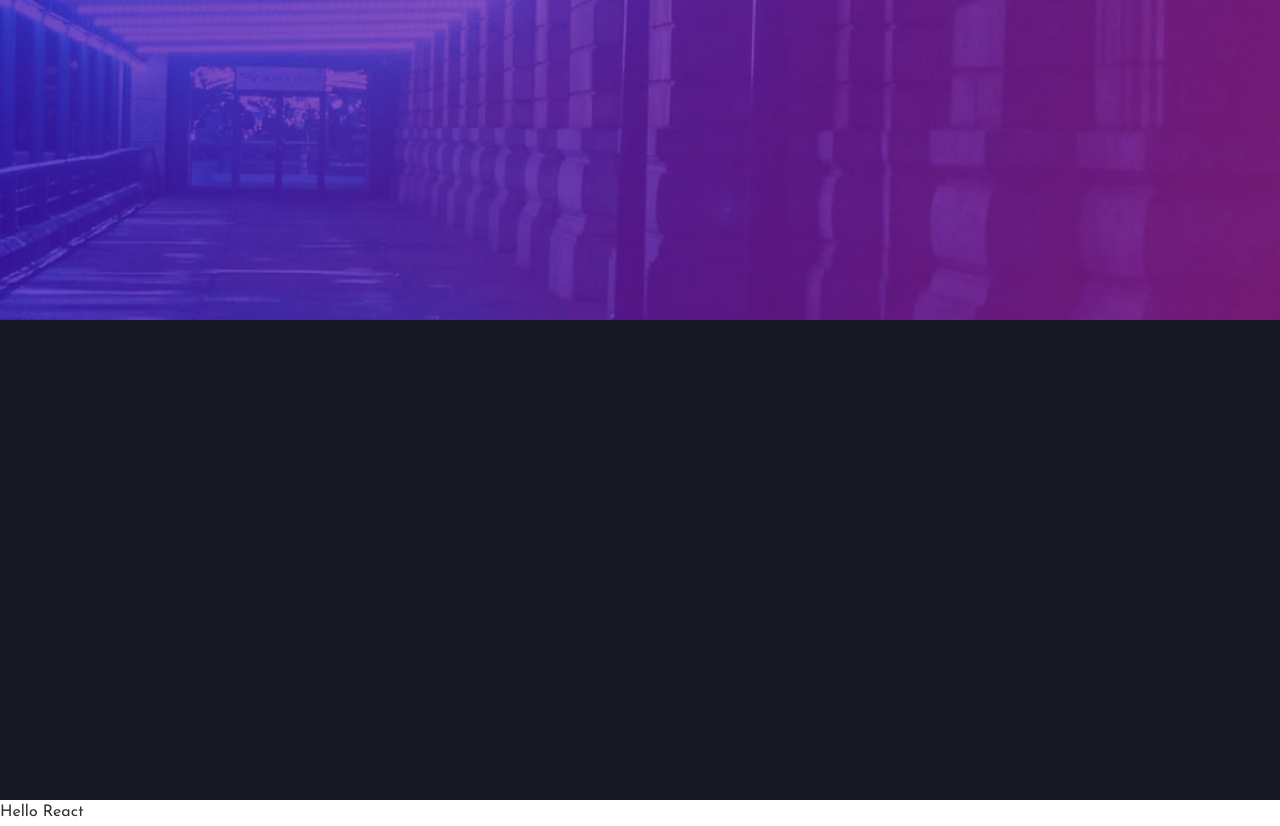
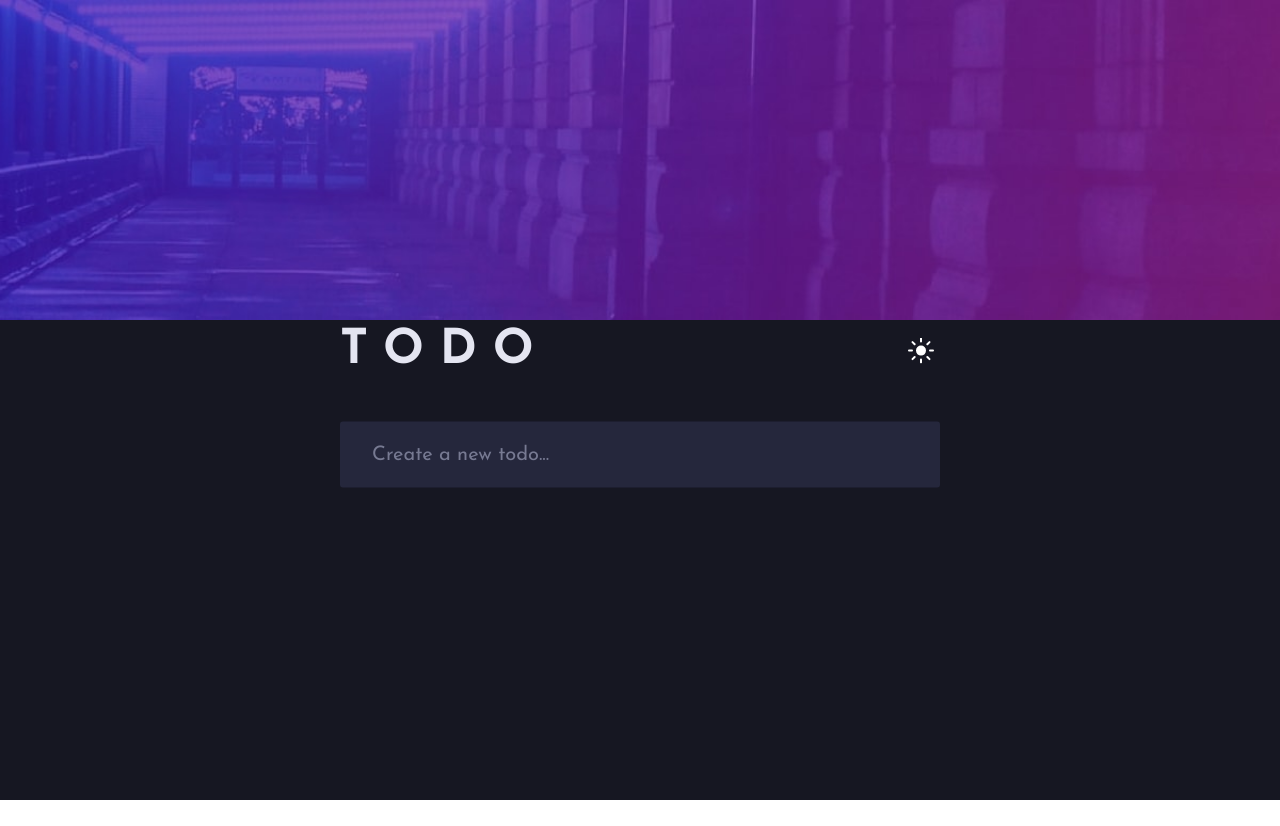
Before and after one commit to nastaj/react-todo, a React (Vite) app: page / in a window 1280 px wide. After the commit the page ends 800 px from the top, so only its background shows below. Built offline with nearby package versions, Linux system fonts and the light colour scheme.

Commit message:
header & form

```diff
--- a/src/App.jsx
+++ b/src/App.jsx
@@ -1,4 +1,4 @@
-import "./assets/scss/app.scss";
+import "./assets/scss/App.scss";
 import ToDo from "./components/ToDo";
 
 function App() {
--- /dev/null
+++ b/src/assets/scss/Form.scss
@@ -0,0 +1,24 @@
+@use "./variables";
+
+.form {
+  width: 100%;
+  background-color: variables.$color-theme-dark-desaturatedblue;
+  border-radius: 0.3rem;
+  padding: 1.6rem 3rem;
+
+  input {
+    width: 100%;
+    border: none;
+    background-color: transparent;
+    font-size: 2rem;
+    color: variables.$color-theme-dark-lightblue;
+  }
+
+  input::placeholder {
+    color: variables.$color-theme-dark-blue--1;
+  }
+
+  input:focus {
+    outline: none;
+  }
+}
--- /dev/null
+++ b/src/assets/scss/Header.scss
@@ -0,0 +1,23 @@
+@use "./variables";
+
+.header {
+  display: flex;
+  justify-content: space-between;
+  align-items: center;
+  margin-bottom: 3.2rem;
+}
+
+.heading-primary {
+  font-size: 4.8rem;
+  color: variables.$color-theme-light-blue--1;
+  text-transform: uppercase;
+  letter-spacing: 1.6rem;
+  font-weight: variables.$font-weight--bold;
+}
+
+.btn-theme {
+  border: none;
+  background: none;
+  cursor: pointer;
+  height: 100%;
+}
--- /dev/null
+++ b/src/assets/scss/ToDo.scss
@@ -0,0 +1,7 @@
+.todo {
+  position: absolute;
+  top: 50%;
+  left: 50%;
+  transform: translate(-50%, -50%);
+  width: 60rem;
+}
--- a/src/assets/scss/app.scss
+++ b/src/assets/scss/app.scss
@@ -1,4 +1,8 @@
 @use "variables";
+
+#root {
+  position: relative;
+}
 
 .background-top {
   height: 40vh;
--- /dev/null
+++ b/src/components/Form.jsx
@@ -0,0 +1,9 @@
+import "../assets/scss/Form.scss";
+
+export default function Form() {
+  return (
+    <form className="form">
+      <input type="text" id="desc" placeholder="Create a new todo..." />
+    </form>
+  );
+}
--- /dev/null
+++ b/src/components/Header.jsx
@@ -0,0 +1,12 @@
+import "../assets/scss/Header.scss";
+
+export default function Header() {
+  return (
+    <header className="header">
+      <h1 className="heading-primary">Todo</h1>
+      <button className="btn-theme">
+        <img src="src\assets\images\icon-sun.svg" alt="Dark theme button" />
+      </button>
+    </header>
+  );
+}
--- /dev/null
+++ b/src/components/Item.jsx
@@ -0,0 +1,3 @@
+export default function Item() {
+  return <div></div>;
+}
--- /dev/null
+++ b/src/components/Summary.jsx
@@ -0,0 +1,3 @@
+export default function Summary() {
+  return <div></div>;
+}
--- /dev/null
+++ b/src/components/TaskList.jsx
@@ -0,0 +1,3 @@
+export default function TaskList() {
+  return <div></div>;
+}
--- a/src/components/ToDo.jsx
+++ b/src/components/ToDo.jsx
@@ -1,3 +1,17 @@
+import Header from "./Header";
+import Form from "./Form";
+import TaskList from "./TaskList";
+import Summary from "./Summary";
+
+import "../assets/scss/ToDo.scss";
+
 export default function ToDo() {
-  return <div>Hello React</div>;
+  return (
+    <div className="todo">
+      <Header />
+      <Form />
+      <TaskList />
+      <Summary />
+    </div>
+  );
 }
```
